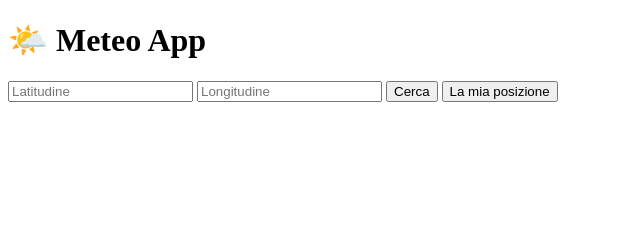
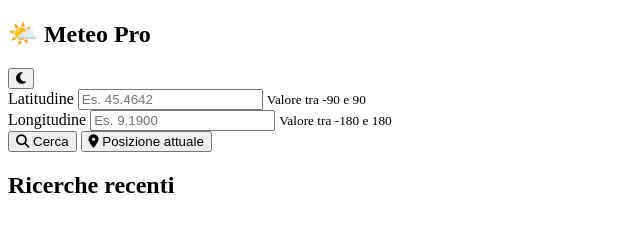
Before and after one commit to YRNMAMA/PROGETTO-METEO, a plain HTML site: page index.HTML in a window 1280 px wide. Shown: the whole page, without its empty margins (0-640 px from the left). Drawn offline with Linux system fonts and the light colour scheme.

Commit message:
Aggiorna layout e accessibilità della pagina principale dell'app meteo

```diff
--- a/index.HTML
+++ b/index.HTML
@@ -1,46 +1,111 @@
 <!DOCTYPE html>
-<html lang="it">
+<html lang="it" data-theme="light">
 <head>
   <meta charset="UTF-8" />
   <meta name="viewport" content="width=device-width, initial-scale=1.0" />
-  <title>Meteo App</title>
-  <!-- Font‑Awesome -->
-  <link
-    rel="stylesheet"
-    href="https://cdnjs.cloudflare.com/ajax/libs/font-awesome/6.4.0/css/all.min.css"
-  />
-  <!-- Il tuo CSS -->
-  <link rel="stylesheet" href="styles.css" />
+  <meta name="description" content="Applicazione meteo avanzata con previsioni in tempo reale">
+  <meta name="theme-color" content="#2196f3">
+  <link rel="manifest" href="/manifest.webmanifest">
+  <title>Meteo App Pro</title>
+
+  <!-- Font Awesome con integrazione Tree Shaking -->
+  <link rel="stylesheet" href="https://cdnjs.cloudflare.com/ajax/libs/font-awesome/6.4.0/css/all.min.css" integrity="sha512-...">
+
+  <!-- CSS moderno con variabili -->
+  <link rel="stylesheet" href="styles.css">
+
+  <!-- Preconnessione a API esterne -->
+  <link rel="preconnect" href="https://api.weatherapi.com">
 </head>
 <body>
+  <!-- Navbar con toggle tema -->
+  <nav class="app-bar">
     <div class="container">
-    <h1>🌤️ Meteo App</h1>
+      <h1 class="logo">🌤️ Meteo Pro</h1>
+      <button class="theme-toggle" aria-label="Cambia tema">
+        <i class="fas fa-moon"></i>
+      </button>
+    </div>
+  </nav>
 
+  <main class="container">
+    <!-- Form accessibile -->
+    <form id="weatherForm" class="weather-form" @submit.prevent="handleSubmit">
       <div class="input-group">
+        <div class="input-wrapper">
+          <label for="latitude" class="input-label">Latitudine</label>
           <input
             type="number"
             id="latitude"
             class="input-field"
-        placeholder="Latitudine"
+            placeholder="Es. 45.4642"
             step="any"
-      />
+            min="-90"
+            max="90"
+            required
+            aria-describedby="latHelp"
+          >
+          <small id="latHelp" class="input-hint">Valore tra -90 e 90</small>
+        </div>
+
+        <div class="input-wrapper">
+          <label for="longitude" class="input-label">Longitudine</label>
           <input
             type="number"
             id="longitude"
             class="input-field"
-        placeholder="Longitudine"
+            placeholder="Es. 9.1900"
             step="any"
-      />
-      <button class="btn" onclick="getWeather()">Cerca</button>
-      <button class="btn btn--secondary" onclick="getLocation()">
-        La mia posizione
+            min="-180"
+            max="180"
+            required
+            aria-describedby="lonHelp"
+          >
+          <small id="lonHelp" class="input-hint">Valore tra -180 e 180</small>
+        </div>
+      </div>
+
+      <div class="action-buttons">
+        <button type="submit" class="btn btn--primary">
+          <i class="fas fa-search"></i> Cerca
+        </button>
+        <button type="button" class="btn btn--secondary" onclick="getLocation()">
+          <i class="fas fa-location-dot"></i> Posizione attuale
         </button>
       </div>
+    </form>
 
-    <div id="weather-info" class="weather-grid"></div>
+    <!-- Sezione risultati con skeleton loading -->
+    <section id="weatherInfo" class="weather-grid" aria-live="polite">
+      <div class="skeleton-loader" style="display: none;">
+        <div class="skeleton-card"></div>
+        <div class="skeleton-card"></div>
+        <div class="skeleton-card"></div>
       </div>
+    </section>
 
-  <!-- Il tuo JS -->
-  <script src="app.js"></script>
+    <!-- Widget storico ricerche -->
+    <aside class="search-history">
+      <h2 class="history-title">Ricerche recenti</h2>
+      <ul id="historyList" class="history-list"></ul>
+    </aside>
+  </main>
+
+  <!-- Notifiche Toast -->
+  <div id="toast" class="toast" role="alert" aria-live="assertive"></div>
+
+  <!-- Service Worker e PWA -->
+  <script>
+    if ('serviceWorker' in navigator) {
+      window.addEventListener('load', () => {
+        navigator.serviceWorker.register('/sw.js')
+          .then(registration => console.log('SW registrato'))
+          .catch(err => console.log('SW errore:', err));
+      });
+    }
+  </script>
+
+  <!-- App JS modulare -->
+  <script type="module" src="app.js"></script>
 </body>
 </html>
```
Lines whose indentation alone changed are shown as unchanged.
